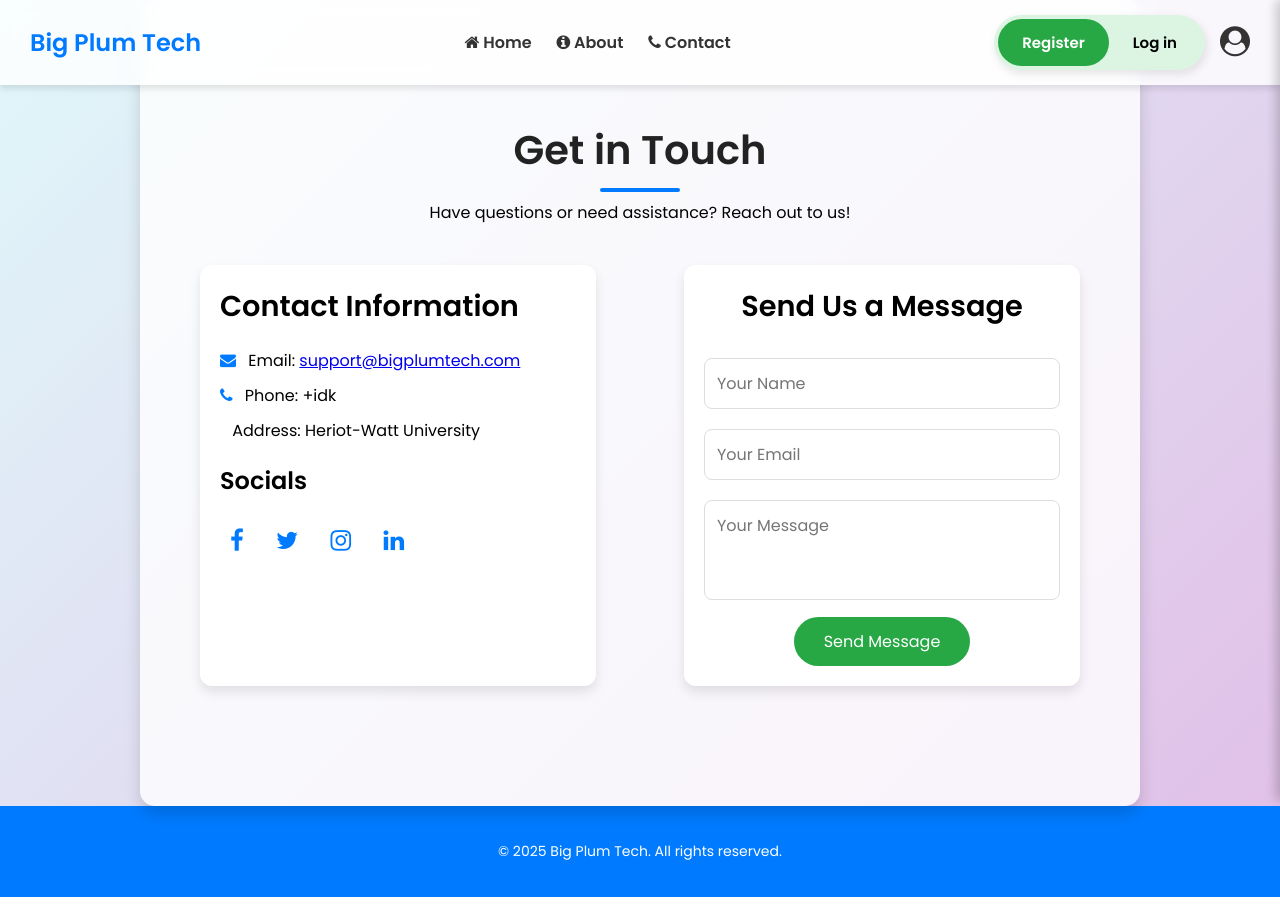
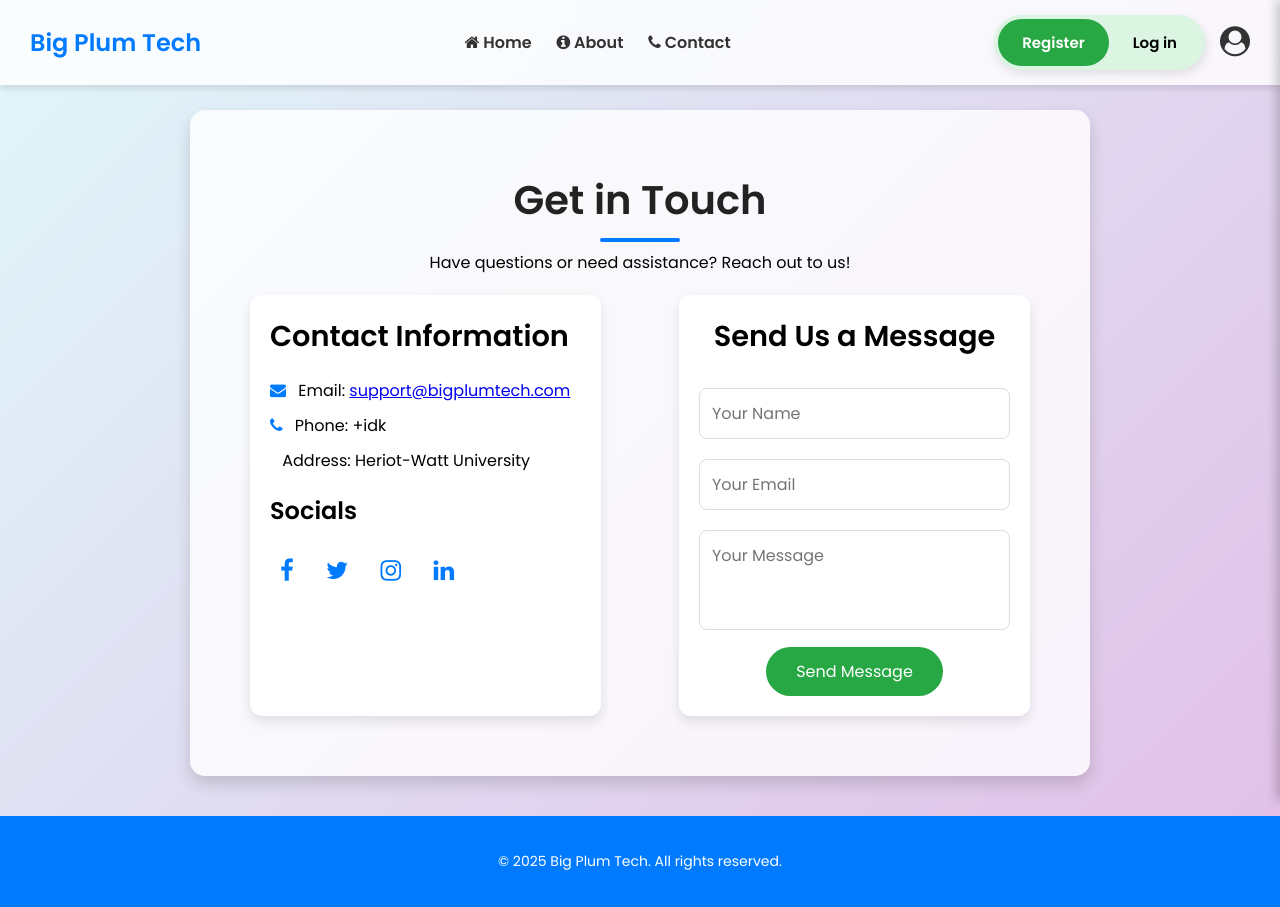
Before and after one commit to RidSoftware/BigPlumTech, a plain HTML site: page Frontend-DevFolder/Main/Pages/HTML/Contact.html in a window 1280 px wide. Drawn offline with Linux system fonts and the light colour scheme.

Commit message:
Fixed contacts footer and container attachment. Fixed notification padding top. Fixed the profile picture in profile not showing fa fa icon when no updates on the profile picture.

```diff
--- a/Frontend-DevFolder/Main/Pages/Assets/CSS/Contacts-style.css
+++ b/Frontend-DevFolder/Main/Pages/Assets/CSS/Contacts-style.css
@@ -10,17 +10,35 @@ body {
     font-family: 'Poppins', sans-serif;
     background: linear-gradient(135deg, #e0f7fa, #e1bee7);
     text-align: center;
+    min-height: 100vh; /* Ensures full-page height */
+    display: flex;
+    flex-direction: column;
 }
+
 
 /* Contact Section */
 .contact {
-    padding: 120px 60px;
-    max-width: 1000px;
-    margin:auto;
+    padding: 60px 60px;
+    max-width: 900px;
+    margin: 110px auto;
     background: rgba(255, 255, 255, 0.8);
     border-radius: 15px;
     box-shadow: 0 8px 16px rgba(0, 0, 0, 0.15);
+    margin-bottom: 40px;
 }
+
+/* Form Fields */
+.contact-form input, .contact-form textarea {
+    padding: 10px; /* Slightly reduced padding */
+    font-size: 0.9rem; /* Slightly smaller font */
+}
+
+/* Button */
+.btn {
+    padding: 10px 25px; /* Reduced padding */
+    font-size: 0.9rem;
+}
+
 
 /* Section Title */
 h2 {
@@ -45,8 +63,8 @@ h2::after {
 .contact-container {
     display: flex;
     justify-content: space-between;
-    gap: 30px;
-    margin-top: 40px;
+    gap: 20px;
+    margin-top: 20px;
     flex-wrap: wrap;
 }
 
@@ -137,16 +155,18 @@ h2::after {
     background: #218838;
 }
 
+
 /* Footer */
 #footer {
-    margin-top: 50px;
-    padding: 15px;
+    padding: 20px;
     text-align: center;
     width: 100%;
     font-size: 14px;
     background: #007BFF;
     color: white;
+    margin-top: auto;
 }
+
 
 /* Animation */
 .fade-in {
--- a/Frontend-DevFolder/Main/Pages/Assets/CSS/Notifications.css
+++ b/Frontend-DevFolder/Main/Pages/Assets/CSS/Notifications.css
@@ -6,7 +6,7 @@ body {
     background: #f4f4f4;
     margin: 0;
     padding: 0;
-    padding-top: 20px;
+    padding-top: 10px;
   }
 
 
@@ -83,12 +83,15 @@ body {
     background: #c82333;
   }
 
+ /* Footer Stays at Bottom */
  #footer {
-    margin-top: auto; /* Pushes footer to the bottom */
   padding: 20px;
   text-align: center;
   width: 100%;
   font-size: 14px;
   background: #007BFF;
-    color: #fff;
+  color: white;
+  position: relative;
+  bottom: 0;
+  margin-top: auto;
 }
--- a/Frontend-DevFolder/Main/Pages/Assets/CSS/Settings.css
+++ b/Frontend-DevFolder/Main/Pages/Assets/CSS/Settings.css
@@ -2,14 +2,13 @@
 
 * {
   margin: 0;
-  padding: 0;
   box-sizing: border-box;
   font-family: 'Poppins', sans-serif;
 }
 
 html, body {
-  padding-top: 80px; /* To prevent navbar overlap */
-  height: 100%;
+  padding-top: 40px;
+  min-height: 100vh;
   display: flex;
   flex-direction: column;
   background: #f4f4f4;
@@ -17,8 +16,8 @@ html, body {
 
 /* Main Settings Container */
 .settings-container {
-  max-width: 500px;
-  margin: 50px auto;
+  max-width: 600px;
+  margin: 20px auto;
   padding: 30px;
   background: #fff;
   border-radius: 15px;
@@ -27,7 +26,7 @@ html, body {
 
 .settings-container h2 {
   text-align: center;
-  margin-bottom: 20px;
+  margin-bottom: 10px;
   color: #007BFF;
 }
 
@@ -129,7 +128,6 @@ html, body {
 
 #footer {
   margin-top: auto;
-  padding: 35px;
   text-align: center;
   width: 100%;
   font-size: 14px;
--- a/Frontend-DevFolder/Main/Pages/HTML/Contact.html
+++ b/Frontend-DevFolder/Main/Pages/HTML/Contact.html
@@ -13,7 +13,7 @@
     <div id="navbar"></div>
 
     <!-- Contact Section -->
-    <section class="contact fade-in">
+    <section class="contact fade-in" id="contact-panel">
         <h2>Get in Touch</h2>
         <p>Have questions or need assistance? Reach out to us!</p>
 
```
Also changed, not shown: Frontend-DevFolder/Main/Pages/Assets/CSS/Profile-style.css (+19 -0 lines), Frontend-DevFolder/Main/Pages/Assets/JS/profile.js (+12 -3 lines), Frontend-DevFolder/Main/Pages/HTML/Profile.html (+8 -3 lines). Lines whose indentation alone changed are shown as unchanged.
